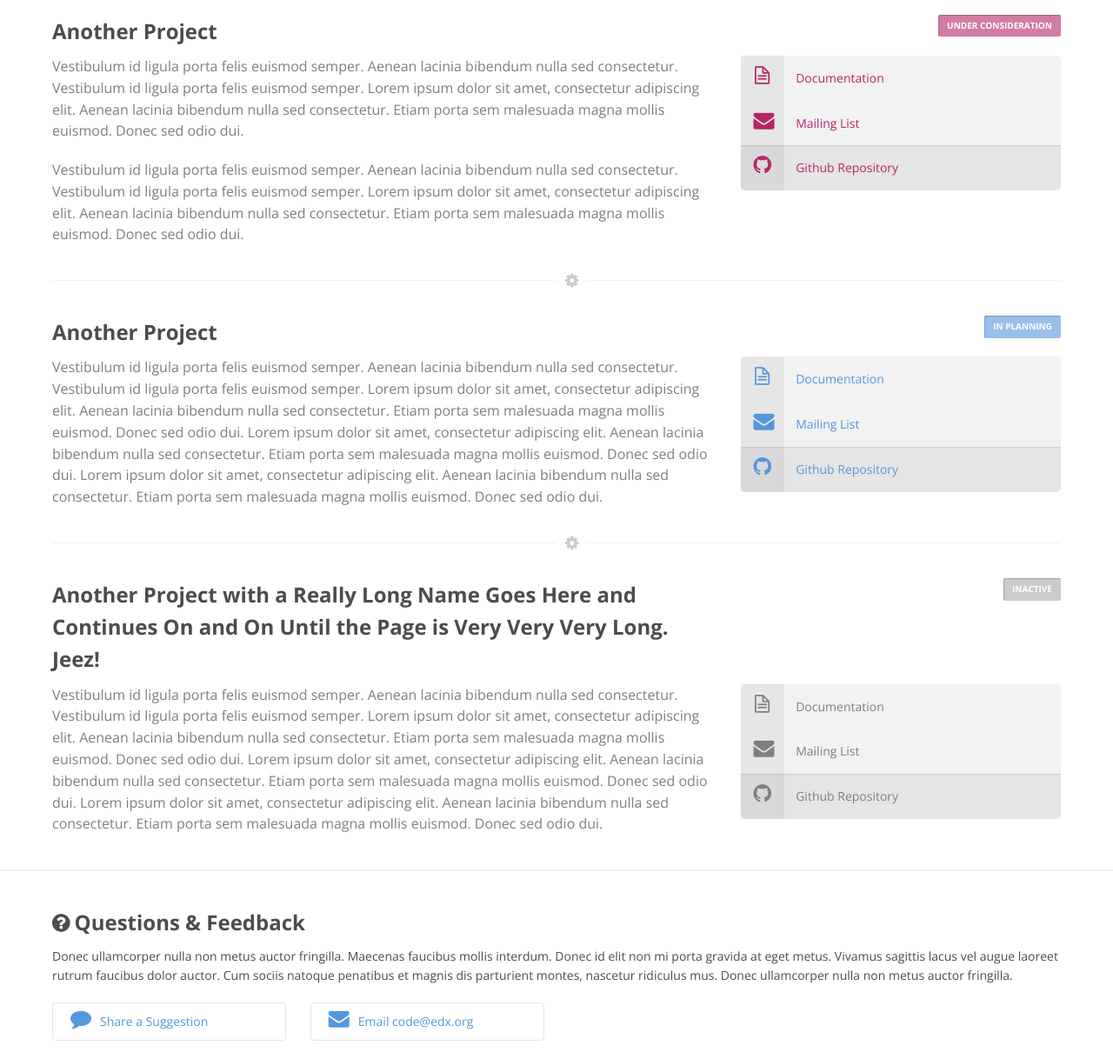
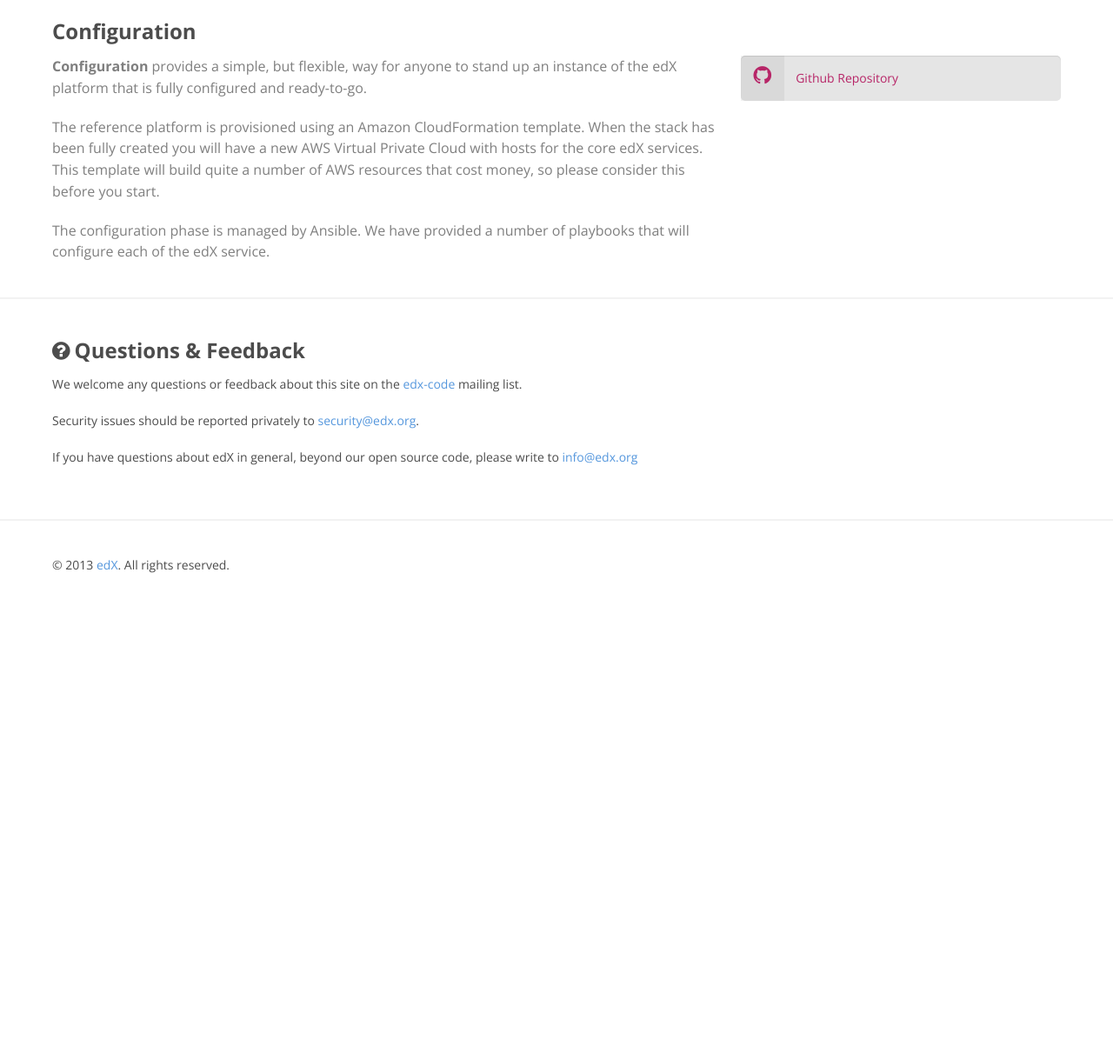
Before and after one commit to edx/archived-edx.github.io, a plain HTML site: page index.html in a window 1280 px wide. Shown: the part 1220-2430 px from the top of the page at 87% size. After the commit the page ends 1920 px from the top, so only its background shows below. Drawn offline with nearby package versions, Linux system fonts and the light colour scheme.

Commit message:
more content changes including new projects
- added configuration
- tweaked xblock
- tweaked general content
- added question/feedback details

```diff
--- a/index.html
+++ b/index.html
@@ -63,7 +63,7 @@
           </div>
 
           <ul class="actions">
-            <li class="item"><a href="" class="action action-github"><i class="icon-github"></i>edX on Github</a></li>
+            <li class="item"><a href="http://github.com/edx/" class="action action-github"><i class="icon-github"></i>edX on Github</a></li>
           </ul>
         </div>
       </section>
@@ -81,10 +81,10 @@
           <li class="item project xblock is-active">
             <span class="ornament divide"><i class="icon-cog"></i></span>
 
-            <h3 class="title"><span class="name">Xblock</span></h3>
+            <h3 class="title"><span class="name">XBlock</span></h3>
 
             <div class="copy">
-              <p>XBlock is a component architecture for building courseware.</p>
+              <p><strong>XBlock</strong> is a component architecture for building courseware.</p>
 
               <p>This is a pre-alpha release of the XBlock API, to gather input from potential users of the API. We like what is here, but are open to suggestions for changes. We will be implementing this shortly in the edX LMS.</p>
 
@@ -121,119 +121,22 @@
             </nav>
           </li>
 
-          <!-- project NAME -->
+          <!-- configuration -->
           <li class="item project projectx is-considered">
             <span class="ornament divide"><i class="icon-cog"></i></span>
 
-            <h3 class="title"><span class="name">Another Project</span><span class="status"><span class="label">Status: </span><span class="value">Under Consideration</span></span></h3>
+            <h3 class="title"><span class="name">Configuration</span></h3>
 
             <div class="copy">
-              <p>Vestibulum id ligula porta felis euismod semper. Aenean lacinia bibendum nulla sed consectetur. Vestibulum id ligula porta felis euismod semper. Lorem ipsum dolor sit amet, consectetur adipiscing elit. Aenean lacinia bibendum nulla sed consectetur. Etiam porta sem malesuada magna mollis euismod. Donec sed odio dui.</p>
-
-              <p>Vestibulum id ligula porta felis euismod semper. Aenean lacinia bibendum nulla sed consectetur. Vestibulum id ligula porta felis euismod semper. Lorem ipsum dolor sit amet, consectetur adipiscing elit. Aenean lacinia bibendum nulla sed consectetur. Etiam porta sem malesuada magna mollis euismod. Donec sed odio dui.</p>
+              <p><strong>Configuration</strong> provides a simple, but flexible, way for anyone to stand up an instance of the edX platform that is fully configured and ready-to-go.</p>
+              <p>The reference platform is provisioned using an Amazon CloudFormation template. When the stack has been fully created you will have a new AWS Virtual Private Cloud with hosts for the core edX services. This template will build quite a number of AWS resources that cost money, so please consider this before you start.</p>
+              <p>The configuration phase is managed by Ansible. We have provided a number of playbooks that will configure each of the edX service.</p>
             </div>
 
             <nav class="resources">
               <ul>
-                <li class="item docs">
-                  <a rel="external" href="">
-                    <span class="wrapper-icon">
-                      <i class="icon-file-alt"></i>
-                    </span>
-                    <span class="label">Documentation</span>
-                  </a>
-                </li>
-                <li class="item mailing-list">
-                  <a rel="external" href="">
-                    <span class="wrapper-icon">
-                      <i class="icon-envelope-alt"></i>
-                    </span>
-                    <span class="label">Mailing List</span>
-                  </a>
-                </li>
                 <li class="item github">
-                  <a rel="external" href="">
-                    <span class="wrapper-icon">
-                      <i class="icon-github"></i>
-                    </span>
-                    <span class="label">Github Repository</span>
-                  </a>
-                </li>
-              </ul>
-            </nav>
-          </li>
-
-          <!-- project NAME -->
-          <li class="item project projectx is-planned">
-            <span class="ornament divide"><i class="icon-cog"></i></span>
-
-            <h3 class="title"><span class="name">Another Project</span><span class="status"><span class="label">Status: </span><span class="value">In Planning</span></span></h3>
-
-            <div class="copy">
-              <p>Vestibulum id ligula porta felis euismod semper. Aenean lacinia bibendum nulla sed consectetur. Vestibulum id ligula porta felis euismod semper. Lorem ipsum dolor sit amet, consectetur adipiscing elit. Aenean lacinia bibendum nulla sed consectetur. Etiam porta sem malesuada magna mollis euismod. Donec sed odio dui. Lorem ipsum dolor sit amet, consectetur adipiscing elit. Aenean lacinia bibendum nulla sed consectetur. Etiam porta sem malesuada magna mollis euismod. Donec sed odio dui. Lorem ipsum dolor sit amet, consectetur adipiscing elit. Aenean lacinia bibendum nulla sed consectetur. Etiam porta sem malesuada magna mollis euismod. Donec sed odio dui.</p>
-            </div>
-
-
-            <nav class="resources">
-              <ul>
-                <li class="item docs">
-                  <a rel="external" href="">
-                    <span class="wrapper-icon">
-                      <i class="icon-file-alt"></i>
-                    </span>
-                    <span class="label">Documentation</span>
-                  </a>
-                </li>
-                <li class="item mailing-list">
-                  <a rel="external" href="">
-                    <span class="wrapper-icon">
-                      <i class="icon-envelope-alt"></i>
-                    </span>
-                    <span class="label">Mailing List</span>
-                  </a>
-                </li>
-                <li class="item github">
-                  <a rel="external" href="">
-                    <span class="wrapper-icon">
-                      <i class="icon-github"></i>
-                    </span>
-                    <span class="label">Github Repository</span>
-                  </a>
-                </li>
-              </ul>
-            </nav>
-          </li>
-
-          <!-- project NAME -->
-          <li class="item project projectx is-inactive">
-            <span class="ornament divide"><i class="icon-cog"></i></span>
-
-            <h3 class="title"><span class="name">Another Project with a Really Long Name Goes Here and Continues On and On Until the Page is Very Very Very Long. Jeez!</span><span class="status"><span class="label">Status: </span><span class="value">Inactive</span></span></h3>
-
-            <div class="copy">
-              <p>Vestibulum id ligula porta felis euismod semper. Aenean lacinia bibendum nulla sed consectetur. Vestibulum id ligula porta felis euismod semper. Lorem ipsum dolor sit amet, consectetur adipiscing elit. Aenean lacinia bibendum nulla sed consectetur. Etiam porta sem malesuada magna mollis euismod. Donec sed odio dui. Lorem ipsum dolor sit amet, consectetur adipiscing elit. Aenean lacinia bibendum nulla sed consectetur. Etiam porta sem malesuada magna mollis euismod. Donec sed odio dui. Lorem ipsum dolor sit amet, consectetur adipiscing elit. Aenean lacinia bibendum nulla sed consectetur. Etiam porta sem malesuada magna mollis euismod. Donec sed odio dui.</p>
-            </div>
-
-            <nav class="resources">
-              <ul>
-                <li class="item docs">
-                  <a rel="external" href="">
-                    <span class="wrapper-icon">
-                      <i class="icon-file-alt"></i>
-                    </span>
-                    <span class="label">Documentation</span>
-                  </a>
-                </li>
-                <li class="item mailing-list">
-                  <a rel="external" href="">
-                    <span class="wrapper-icon">
-                      <i class="icon-envelope-alt"></i>
-                    </span>
-                    <span class="label">Mailing List</span>
-                  </a>
-                </li>
-                <li class="item github">
-                  <a rel="external" href="">
+                  <a rel="external" href="https://github.com/edx/configuration">
                     <span class="wrapper-icon">
                       <i class="icon-github"></i>
                     </span>
@@ -251,19 +154,15 @@
 
     <div class="wrapper-content-supplementary">
       <section class="content-supplementary">
-        <h2 class="sr">More Information About edX Code</h2>
 
         <div class="content-contact">
           <h3 class="title"><i class="icon-question-sign"></i>Questions &amp; Feedback</h3>
 
           <div class="copy">
-            <p>Donec ullamcorper nulla non metus auctor fringilla. Maecenas faucibus mollis interdum. Donec id elit non mi porta gravida at eget metus. Vivamus sagittis lacus vel augue laoreet rutrum faucibus dolor auctor. Cum sociis natoque penatibus et magnis dis parturient montes, nascetur ridiculus mus. Donec ullamcorper nulla non metus auctor fringilla.</p>
+            <p>We welcome any questions or feedback about this site on the <a rel="external" href="http://groups.google.com/forum/#!forum/edx-code">edx-code</a> mailing list.</p>
+            <p>Security issues should be reported privately to <a href="mailto:security@edx.org">security@edx.org</a>.</p>
+            <p>If you have questions about edX in general, beyond our open source code, please write to <a href="mailto:info@edx.org">info@edx.org</a></p>
           </div>
-
-          <ul class="actions">
-            <li class="item"><a href="" class="action action-suggest"><i class="icon-comment"></i>Share a Suggestion</a></li>
-            <li class="item"><a href="mailto:code@edx.org" class="action action-email"><i class="icon-envelope-alt"></i>Email code@edx.org</a></li>
-          </ul>
         </div>
 
       </section>
```
